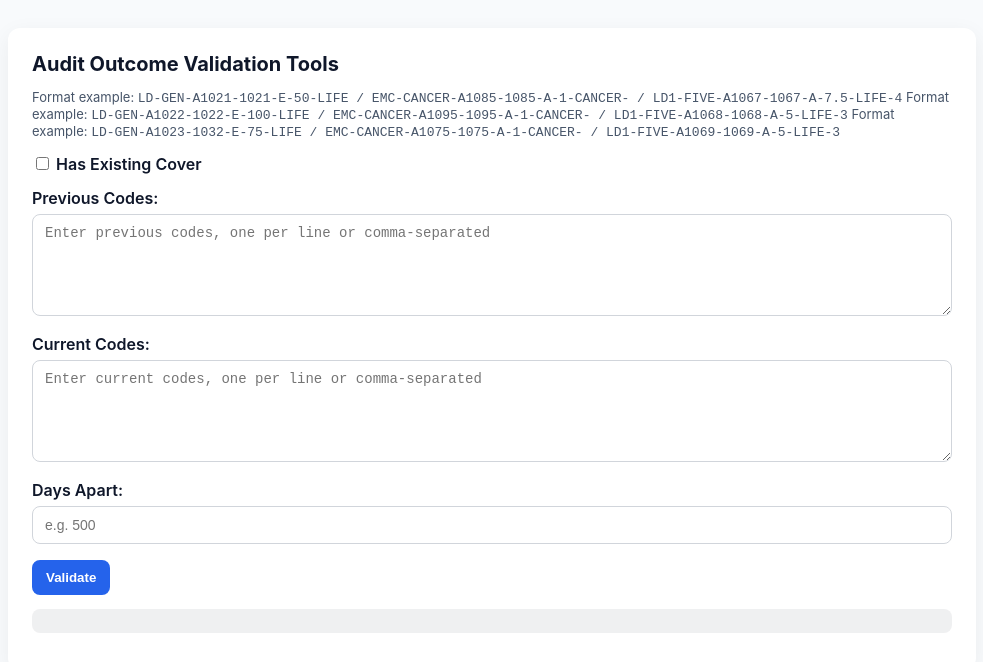
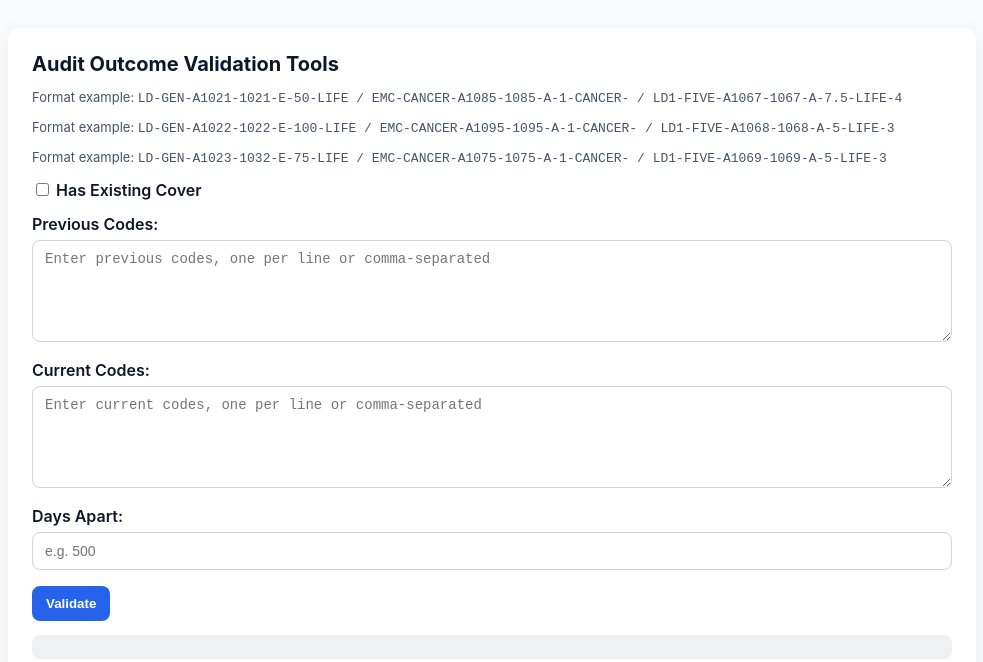
Before and after one commit to yap9988hk/prevfilechk, a plain HTML site: page index.html in a window 1280 px wide. Shown: the whole page, without its empty margins (148-1131 px from the left). Drawn offline with Linux system fonts and the light colour scheme.

Commit message:
Update index.html

```diff
--- a/index.html
+++ b/index.html
@@ -19,9 +19,15 @@
     <h1>Audit Outcome Validation Tools</h1>
     <p style="font-size:13px;color:#475569;">
       Format example: <code>LD-GEN-A1021-1021-E-50-LIFE / EMC-CANCER-A1085-1085-A-1-CANCER- / LD1-FIVE-A1067-1067-A-7.5-LIFE-4</code>
+    </p>
+    <p style="font-size:13px;color:#475569;">
       Format example: <code>LD-GEN-A1022-1022-E-100-LIFE / EMC-CANCER-A1095-1095-A-1-CANCER- / LD1-FIVE-A1068-1068-A-5-LIFE-3</code>
+    </p>
+    <p style="font-size:13px;color:#475569;">
       Format example: <code>LD-GEN-A1023-1032-E-75-LIFE / EMC-CANCER-A1075-1075-A-1-CANCER- / LD1-FIVE-A1069-1069-A-5-LIFE-3</code>
     </p>
+
+
 
     <label><input id="hasCover" type="checkbox" /> Has Existing Cover</label>
 
```
